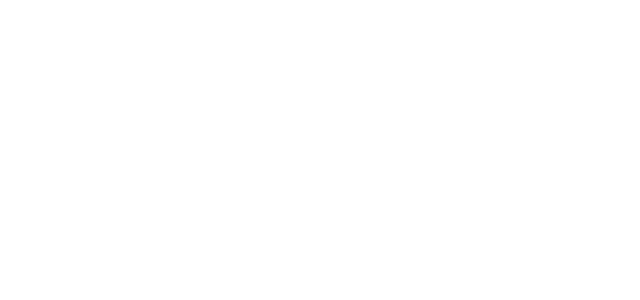
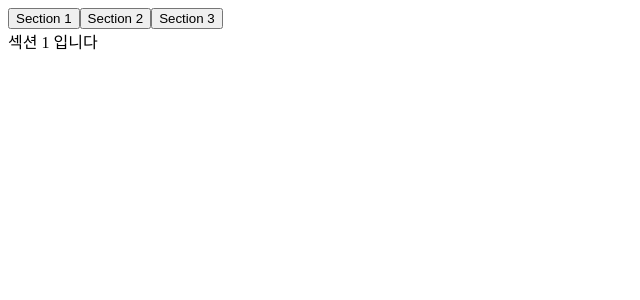
Before and after one commit to aristata/react-hooks, a React (Create React App) app: page /03 in a window 1280 px wide. Before the commit this address had no page. Shown: the top 300 px of the page, without its empty margins (0-640 px from the left). Built offline with nearby package versions, Linux system fonts and the light colour scheme.

Commit message:
feat: useTab

```diff
--- /dev/null
+++ b/src/03_useTabs/UseTabs.js
@@ -0,0 +1,16 @@
+import { useState } from "react";
+
+const useTab = (initialTab, allTabs) => {
+  const [currentIndex, setCurrentIndex] = useState(initialTab);
+
+  if (!allTabs || !Array.isArray(allTabs)) {
+    return;
+  }
+
+  return {
+    currentTab: allTabs[currentIndex],
+    changeTab: (index) => setCurrentIndex((prev) => index)
+  };
+};
+
+export default useTab;
--- /dev/null
+++ b/src/03_useTabs/UseTabsSample.js
@@ -0,0 +1,35 @@
+import useTab from "./UseTabs";
+
+const tabs = [
+  {
+    tab: "Section 1",
+    content: "섹션 1 입니다"
+  },
+  {
+    tab: "Section 2",
+    content: "섹션 2 입니다"
+  },
+  {
+    tab: "Section 3",
+    content: "섹션 3 입니다"
+  }
+];
+
+const UseTabsSample = () => {
+  const { currentTab, changeTab } = useTab(0, tabs);
+  const onClickButtonHandler = (index) => {
+    changeTab(index);
+  };
+  return (
+    <div>
+      {tabs.map((item, index) => (
+        <button key={index} onClick={() => onClickButtonHandler(index)}>
+          {item.tab}
+        </button>
+      ))}
+      <div>{currentTab.content}</div>
+    </div>
+  );
+};
+
+export default UseTabsSample;
--- /dev/null
+++ b/src/03_useTabs/index.js
@@ -0,0 +1,3 @@
+import UseTabsSample from "./UseTabsSample";
+
+export default UseTabsSample;
--- a/src/App.js
+++ b/src/App.js
@@ -1,6 +1,7 @@
 import { BrowserRouter, Route, Routes } from "react-router-dom";
 import UseState from "./01_useState";
 import UseInput from "./02_useInput";
+import UseTabs from "./03_useTabs";
 
 function App() {
   return (
@@ -8,6 +9,7 @@
       <Routes>
         <Route path="/01" element={<UseState />} />
         <Route path="/02" element={<UseInput />} />
+        <Route path="/03" element={<UseTabs />} />
       </Routes>
     </BrowserRouter>
   );
```
